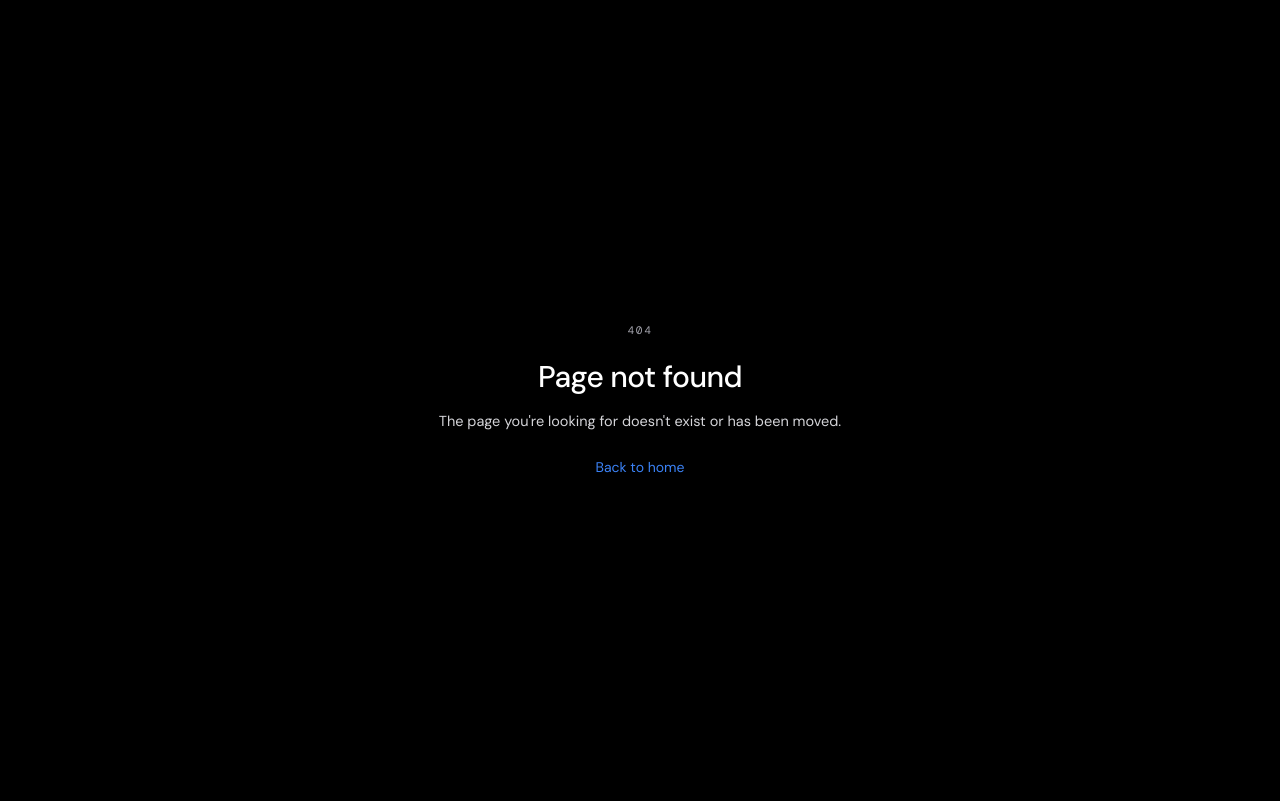
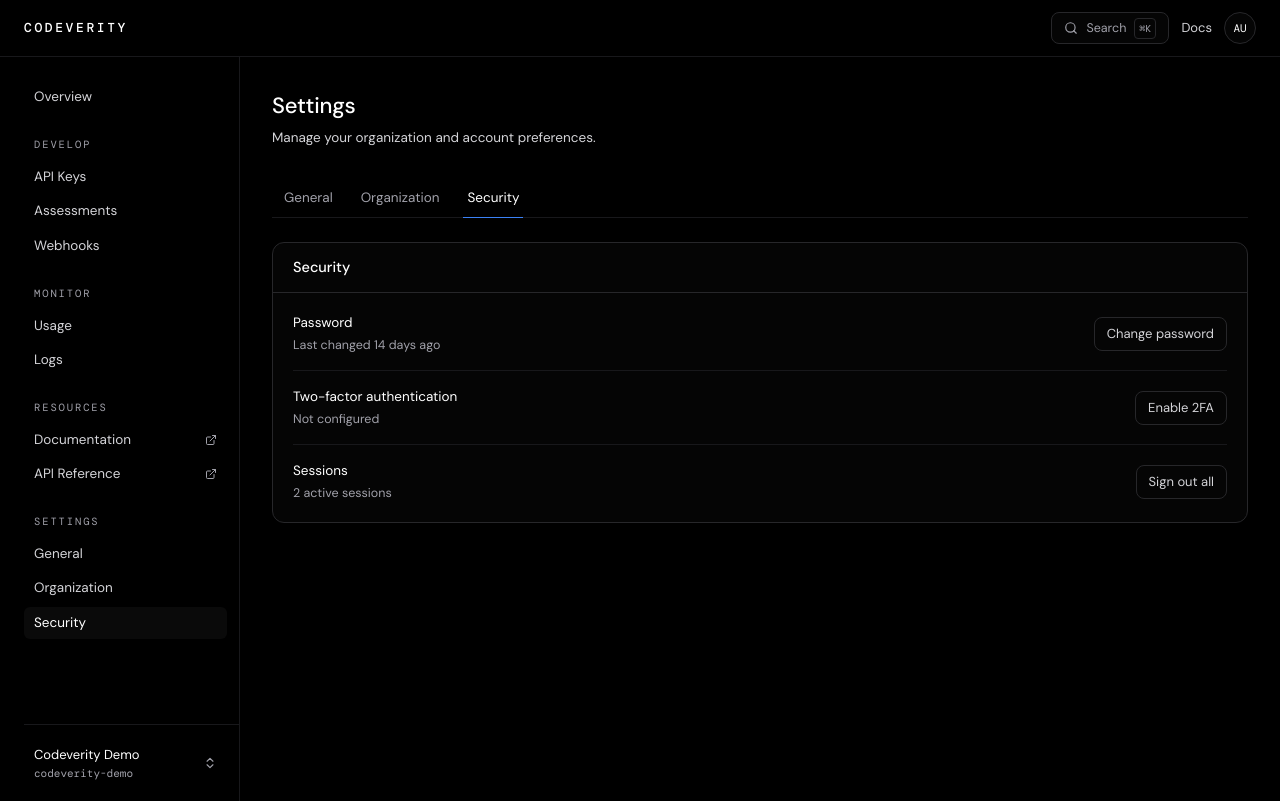
Before and after one commit to Olisagold/codeverity, a Next.js app in the folder apps/web/: page /dashboard/settings/security in a window 1280 px wide. Before the commit this address had no page. Built offline with nearby package versions, Linux system fonts and the light colour scheme.

Commit message:
feat(security): add SettingsSecurityPage component for managing security settings

```diff
--- /dev/null
+++ b/apps/web/app/(dashboard)/dashboard/settings/security/page.tsx
@@ -0,0 +1,36 @@
+import React from 'react';
+import { PageHeader } from '@/components/dashboard/PageHeader';
+import { SettingsTabs, SettingsCard } from '@/components/dashboard/SettingsTabs';
+
+export default function SettingsSecurityPage() {
+  return (
+    <>
+      <PageHeader title="Settings" description="Manage your organization and account preferences." />
+
+      <SettingsTabs />
+
+      <SettingsCard title="Security">
+        <ul className="divide-y divide-line-soft">
+          {[
+            { label: 'Password', detail: 'Last changed 14 days ago', action: 'Change password' },
+            { label: 'Two-factor authentication', detail: 'Not configured', action: 'Enable 2FA' },
+            { label: 'Sessions', detail: '2 active sessions', action: 'Sign out all' },
+          ].map((item) => (
+            <li key={item.label} className="flex flex-wrap items-center justify-between gap-3 py-4 first:pt-0 last:pb-0">
+              <div>
+                <p className="text-[13.5px] text-white">{item.label}</p>
+                <p className="mt-0.5 text-[12.5px] text-faint">{item.detail}</p>
+              </div>
+              <button
+                type="button"
+                className="rounded-lg border border-line px-3 py-1.5 text-[13px] text-muted transition-colors duration-150 ease-out hover:border-line-strong hover:text-white focus-visible:outline-none focus-visible:ring-2 focus-visible:ring-accent"
+              >
+                {item.action}
+              </button>
+            </li>
+          ))}
+        </ul>
+      </SettingsCard>
+    </>
+  );
+}
```
